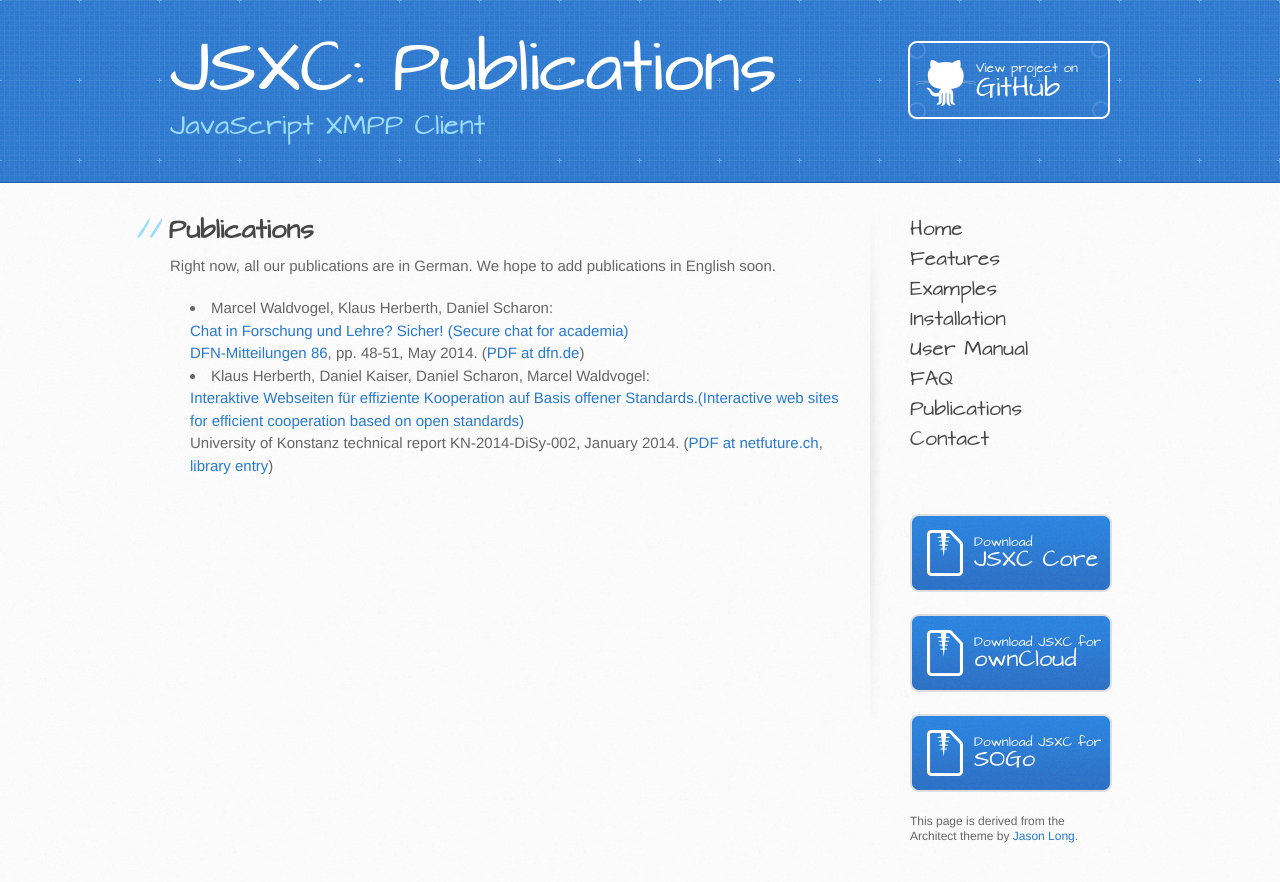
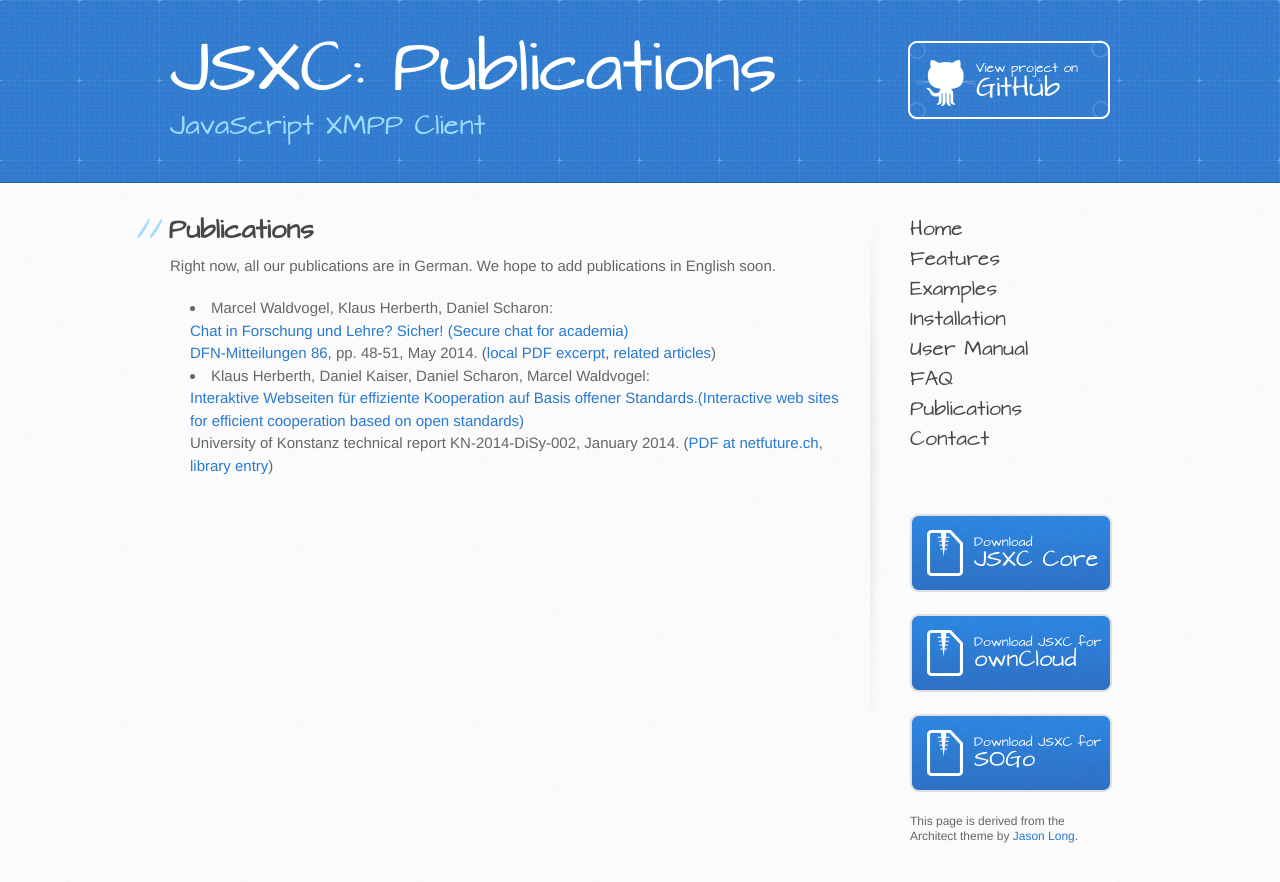
Before and after one commit to jsxc/jsxc.org, a Jekyll site: the page built from publications.html, in a window 1280 px wide. Shown: the top 882 px of the page. Built offline with Jekyll 4.4.1, drawn with Linux system fonts in a browser that asks for light colours; comment, search, counter and statistics services are not loaded.

Commit message:
Added local copy of "Chat in Forschung und Lehre"
with higher quality screenshots

```diff
--- a/publications.html
+++ b/publications.html
@@ -14,7 +14,8 @@ title: Publications
         </a><br/>
         <a href="https://www.dfn.de/publikationen/dfnmitteilungen/">DFN-Mitteilungen</a>
         <a href="https://www.dfn.de/fileadmin/5Presse/DFNMitteilungen/DFN_Mitteilungen_86.pdf">86</a>, pp. 48-51, May 2014.
-        (<a href="https://www.dfn.de/fileadmin/5Presse/DFNMitteilungen/DFN_Mitteilungen_86.pdf">PDF at dfn.de</a>)
+        (<a href="images/Waldvogel2014Chat.pdf">local PDF excerpt</a>,
+        <a href="https://netfuture.ch/2014/05/secure-chat-for-academia/">related articles</a>)
     </li>
     <li>
         Klaus Herberth, Daniel Kaiser, Daniel Scharon, Marcel Waldvogel:<br/>
```
Also changed, not shown: 1 other file.
